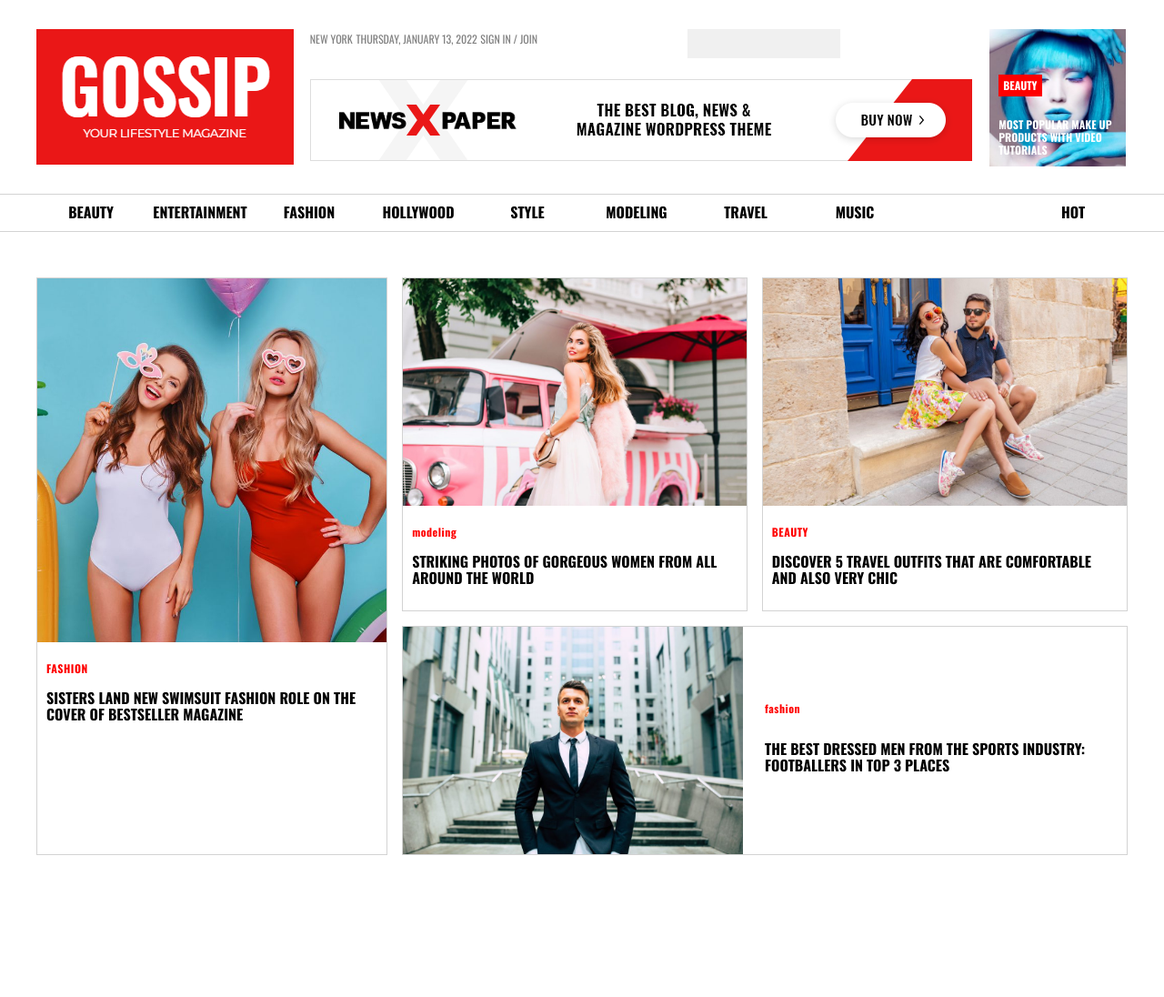
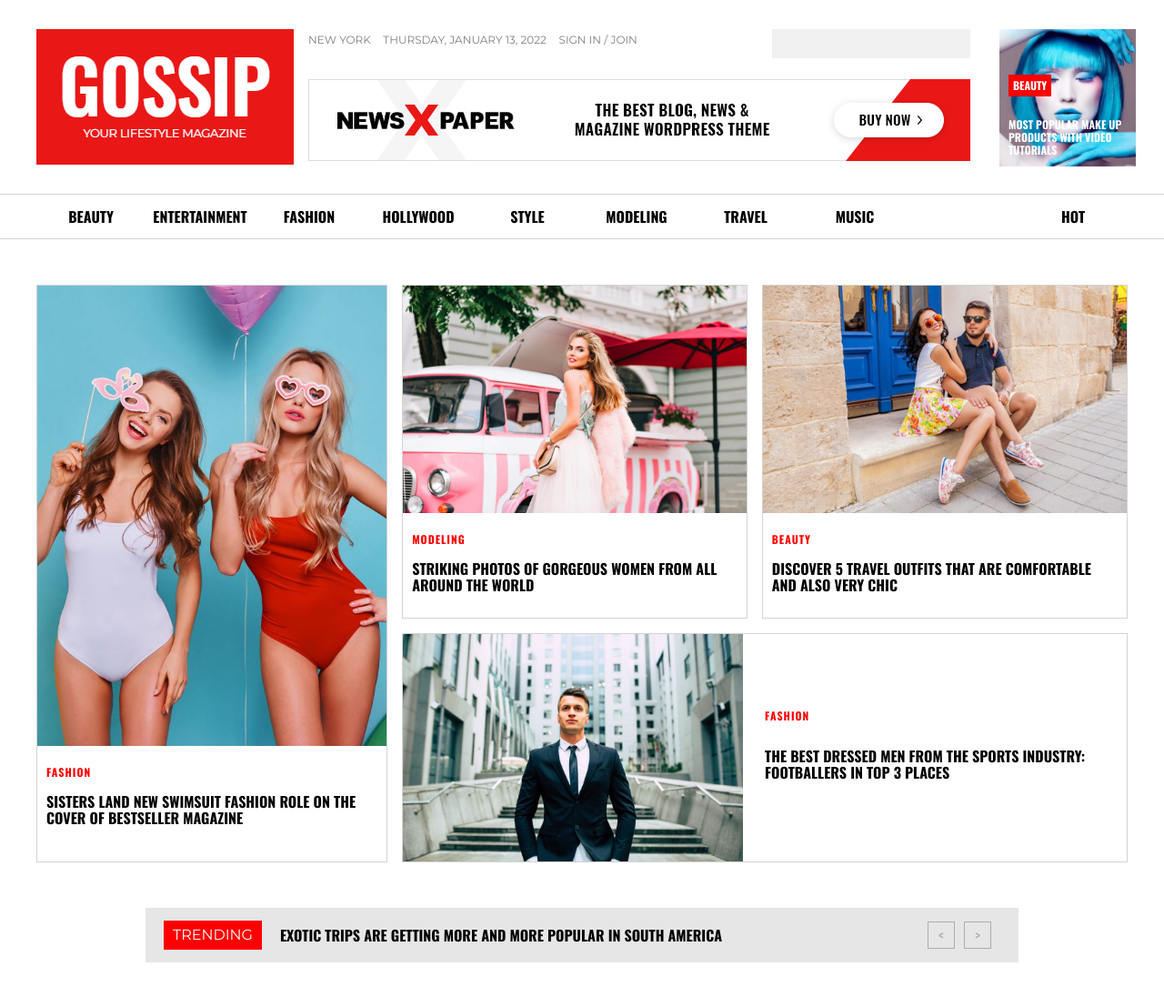
Before and after one commit to PierrePsome/gossip, a website: page dev/index.html in a window 1280 px wide. Shown: the whole page at 91% size. Before the commit the page ends 940 px from the top, so only its background shows below. Drawn offline with nearby package versions, Linux system fonts and the light colour scheme; files that its build step writes are made by us from their sources.

Commit message:
banner stylisée

```diff
--- a/dev/css/layout/_general.scss
+++ b/dev/css/layout/_general.scss
@@ -11,4 +11,5 @@ input {
     border: none;
     background-color: rgba(211, 211, 211, 0.349);
     height: 2em;
+    width: 100%;
 }
--- a/dev/css/layout/_header.scss
+++ b/dev/css/layout/_header.scss
@@ -14,9 +14,19 @@
 }
 
 header {
+    .txtinput {
+        width: 728px;
+        display: grid;
+        grid-template-columns: 70% 30%;
+    }
+
     span {
         font-size: 12px;
         color: gray;
+        font-family: 'Montserrat', sans-serif;
+    }
+    span:nth-of-type(2) {
+        margin: 0px 10px 0px 10px;
     }
 
     .gossip-logo {
--- a/dev/css/layout/_navigation.scss
+++ b/dev/css/layout/_navigation.scss
@@ -6,12 +6,17 @@ header {
         div {
             display: grid;
             grid-template-columns: repeat(10, 1fr);
-            padding: 10px 0px 10px 0px;
-            a {
+            a { display: flex;
+                align-items: center;
+                justify-content: center;
                 color: black;
                 text-decoration: none;
                 text-transform: uppercase;
-                text-align: center;
+                height: 3em;
+            }
+            a:hover {
+                background-color: black;
+                color: white;
             }
         }
     }
--- a/dev/css/pages/_homepage.scss
+++ b/dev/css/pages/_homepage.scss
@@ -11,29 +11,31 @@
 // PREMIER BLOCK GRID
 .first-block {
     margin-top: 50px;
+
+    .titre {
+        color: red;
+        font-weight: bold;
+        letter-spacing: 1px;
+        font-size: 12px;
+        text-transform: uppercase;
+    }
+
+    .texte {
+        font-weight: bold;
+    }
+
     .block {
         grid-area: block;
         border: solid 1px lightgray;
+        display: grid;
+        grid-template-rows: 80% 20%;
         .img {
             background: url(../../img/27-1068x713.jpg) center/cover;
-            width: 100%;
-            height: 400px;
         }
 
         .contxt {
             padding: 10px;
             display: inline-block;
-
-            .titre {
-                color: red;
-                font-weight: bold;
-                letter-spacing: .5px;
-                font-size: 12px;
-            }
-
-            .texte {
-                font-weight: bold;
-            }
         }
     }
 
@@ -47,17 +49,6 @@
 
         .contxt {
             padding: 10px;
-
-            .titre {
-                color: red;
-                font-weight: bold;
-                letter-spacing: .5px;
-                font-size: 12px;
-            }
-
-            .texte {
-                font-weight: bold;
-            }
         }
     }
 
@@ -71,17 +62,6 @@
 
         .contxt {
             padding: 10px;
-
-            .titre {
-                color: red;
-                font-weight: bold;
-                letter-spacing: .5px;
-                font-size: 12px;
-            }
-
-            .texte {
-                font-weight: bold;
-            }
         }
     }
 
@@ -100,16 +80,68 @@
             display: flex;
             flex-direction: column;
             justify-content: center;
-            .titre {
-                color: red;
-                font-weight: bold;
-                letter-spacing: .5px;
-                font-size: 12px;
-            }
-
-            .texte {
-                font-weight: bold;
-            }
         }
     }
 }
+
+.trending {
+    position: relative;
+    margin-top: 50px;
+    margin-bottom: 50px;
+    width: 80%;
+
+    .banner {
+        padding: 5px 20px 5px 20px;
+        background-color: rgba(128, 128, 128, 0.199);
+        display: flex;
+        align-items: center;
+        justify-content: space-between;
+
+        span {
+            display: flex;
+            align-items: center;
+            background-color: red;
+            color: white;
+            padding: 0px 10px 0px 10px;
+            font-family: 'Montserrat', sans-serif;
+            margin-right: 20px;
+            height: 2em;
+        }
+
+        p {
+            font-weight: bold;
+        }
+
+        div {
+            display: flex;
+            .carre-banner {
+                margin-right: 10px;
+                height: 30px;
+                width: 30px;
+                border: solid 1px rgba(128, 128, 128, 0.555);
+                display: flex;
+                justify-content: center;
+                align-items: center;
+                color: rgba(128, 128, 128, 0.555);
+            }
+            .carre-banner:hover {
+                border: solid 1px red;
+                background-color: red;
+                color: white;
+
+            }
+        }
+
+        .left {
+            display: flex;
+            align-items: center;
+            width: 70%;
+        }
+
+        .right {
+            display: flex;
+            justify-content: end;
+            width: 30%;
+        }
+    }
+}
--- a/dev/index.html
+++ b/dev/index.html
@@ -7,7 +7,7 @@
 
     <link rel="preconnect" href="https://fonts.googleapis.com">
     <link rel="preconnect" href="https://fonts.gstatic.com" crossorigin>
-    <link href="https://fonts.googleapis.com/css2?family=Oswald:wght@200;300;400;500;600;700&display=swap" rel="stylesheet">
+    <link href="https://fonts.googleapis.com/css2?family=Montserrat:ital,wght@0,300;0,400;0,500;0,700;1,300;1,400;1,500;1,700&family=Oswald:wght@200;300;400;500;600;700&display=swap" rel="stylesheet">
     <link rel="stylesheet" href="css/styles.min.css">
     <title>titre</title>
 </head>
@@ -19,12 +19,14 @@
                 <div class="gossip-logo">
                     <img src="./img/gossip.png" alt="">
                 </div>
-                <div>
-                    <span>NEW YORK</span>
-                    <span>THURSDAY, JANUARY 13, 2022</span>
-                    <span>SIGN IN / JOIN</span>
+                <div class="txtinput">
+                    <div>
+                        <span>NEW YORK</span>
+                        <span>THURSDAY, JANUARY 13, 2022</span>
+                        <span>SIGN IN / JOIN</span>
+                    </div>
+                    <div class="input"><input type="text"></div>
                 </div>
-                <div class="input"><input type="text"></div>
                 <div class="banner-head"></div>
                 <div class="blue-head">
                     <div>
@@ -82,6 +84,19 @@
                 </div>
             </div>
         </section>
+
+        <section class="trending wrapper">
+            <div class="banner">
+                <div class="left">
+                    <span>TRENDING</span>
+                    <p class="txt-banner">EXOTIC TRIPS ARE GETTING MORE AND MORE POPULAR IN SOUTH AMERICA</p>
+                </div>
+                <div class="right">
+                    <div class="carre-banner left-arrow">&#60;</div>
+                    <div class="carre-banner right-arrow">&#62;</div>
+                </div>
+            </div>
+        </section>
     </main>
 
     <script src="js/main.js"></script>
--- a/dev/js/main.js
+++ b/dev/js/main.js
@@ -0,0 +1,4 @@
+let txtBanner = document.querySelector(".txt-banner");
+console.log(txtBanner);
+
+console.log('salut');
```
Also changed, not shown: prod/index.html (+21 -6 lines), prod/css/styles.min.css, prod/js/main.min.js, 1 other file.
